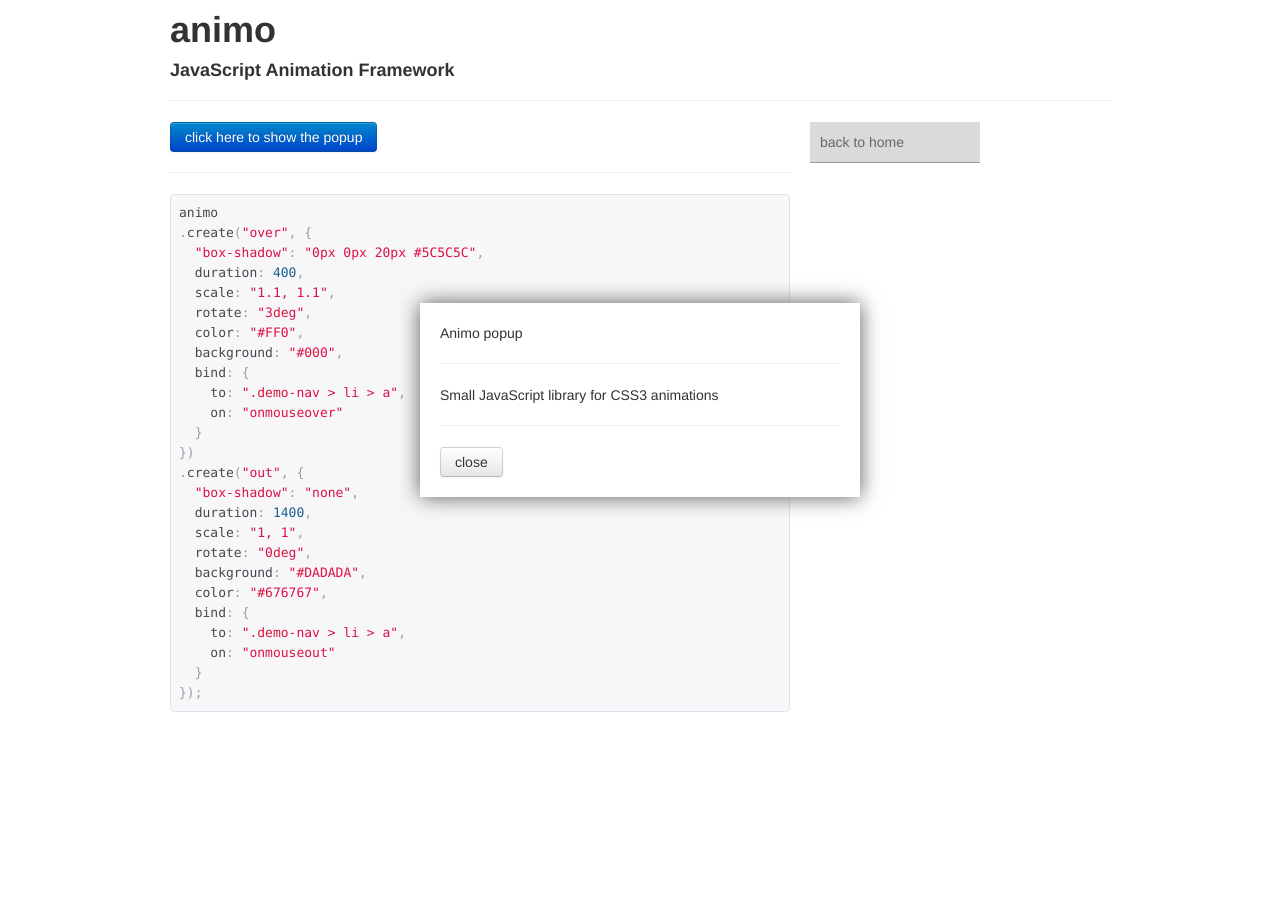
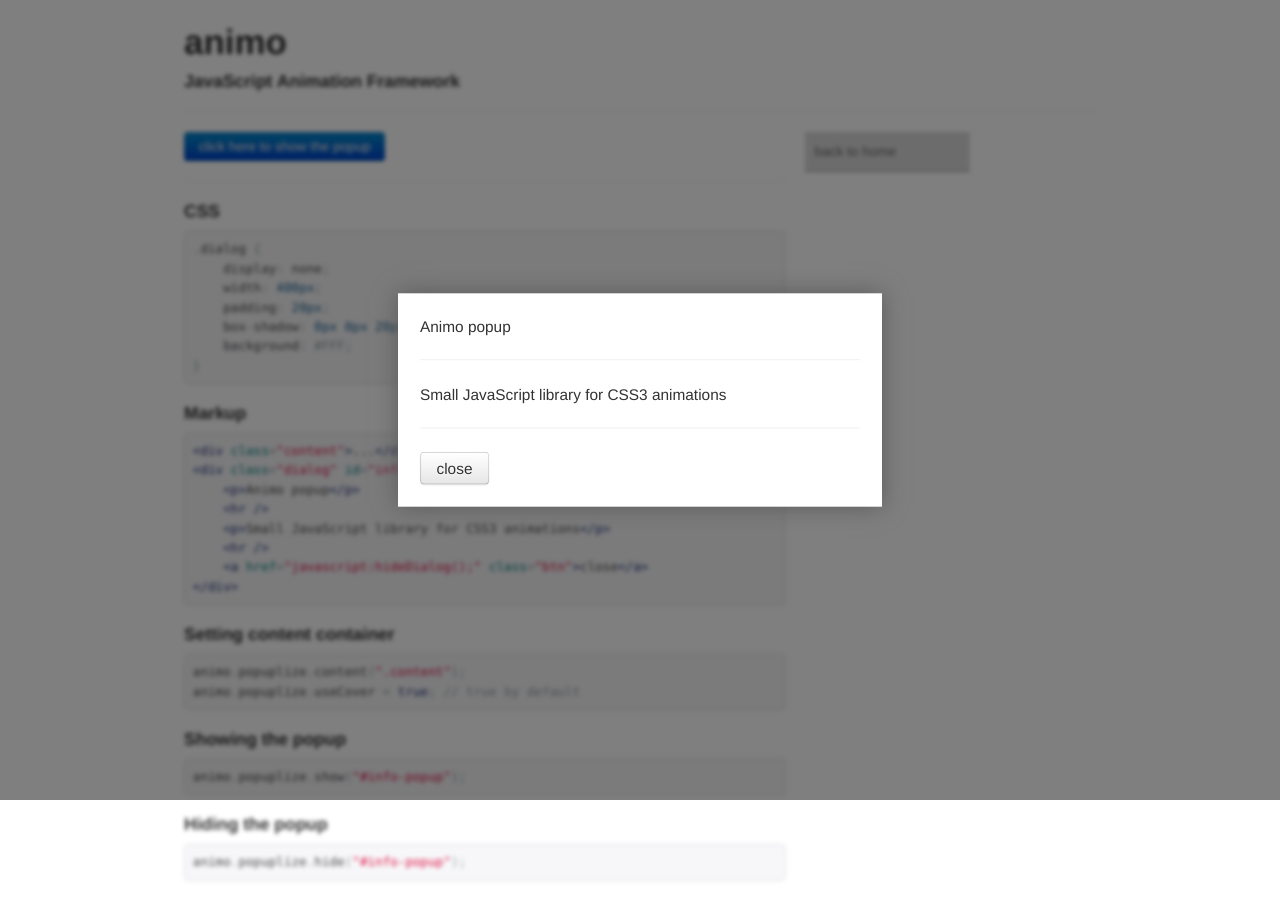
Before and after one commit to krasimir/animo-project, a plain HTML site: page examples/plugin.popuplize.html in a window 1280 px wide. Both pictures are taken after a click on the link "click here to show the popup". Before the commit the page ends 800 px from the top, so only its background shows below. Drawn offline with Linux system fonts and the light colour scheme.

Commit message:
Finishing popuplize plugin, updating README and examples

```diff
--- a/examples/plugin.popuplize.html
+++ b/examples/plugin.popuplize.html
@@ -50,6 +50,9 @@
                   }
                 });
 
+                animo.popuplize.content(".container");
+                animo.popuplize.useCover = true;
+
             }
 
             var showThePopup = function() {
@@ -63,6 +66,7 @@
 
     </head>
 <body>
+
     <div class="container">
         <h1>animo</h1>
         <h4>JavaScript Animation Framework</h4>
@@ -71,33 +75,46 @@
             <div class="span8">
               <a href="javascript:showThePopup();" class="btn btn-primary">click here to show the popup</a>
               <hr />
+
+<h4>CSS</h4>
 <pre class="prettyprint">
-animo
-.create("over", {
-  "box-shadow": "0px 0px 20px #5C5C5C",
-  duration: 400,
-  scale: "1.1, 1.1",
-  rotate: "3deg",
-  color: "#FF0",
-  background: "#000",
-  bind: {
-    to: ".demo-nav > li > a",
-    on: "onmouseover"
-  }
-})
-.create("out", {
-  "box-shadow": "none",
-  duration: 1400,
-  scale: "1, 1",
-  rotate: "0deg",
-  background: "#DADADA",
-  color: "#676767",
-  bind: {
-    to: ".demo-nav > li > a",
-    on: "onmouseout"
-  }
-});
+.dialog {
+    display: none;
+    width: 400px;
+    padding: 20px;
+    box-shadow: 0px 0px 20px #5C5C5C;
+    background: #FFF;
+}
 </pre>
+
+<h4>Markup</h4>
+<pre class="prettyprint">
+&lt;div class="content">...&lt;/div>
+&lt;div class="dialog" id="info-popup">
+    &lt;p>Animo popup&lt;/p>
+    &lt;hr />
+    &lt;p>Small JavaScript library for CSS3 animations&lt;/p>
+    &lt;hr />
+    &lt;a href="javascript:hideDialog();" class="btn">close&lt;/a>
+&lt;/div>
+</pre>
+
+<h4>Setting content container</h4>
+<pre class="prettyprint">
+animo.popuplize.content(".content");
+animo.popuplize.useCover = true; // true by default
+</pre>
+
+<h4>Showing the popup</h4>
+<pre class="prettyprint">
+animo.popuplize.show("#info-popup");
+</pre>
+
+<h4>Hiding the popup</h4>
+<pre class="prettyprint">
+animo.popuplize.hide("#info-popup");
+</pre>
+
             </div>
             <div class="span4">
                 <ul class="nav demo-nav">
@@ -107,6 +124,7 @@ animo
             <a href="#" id="special"></a>
         </div>
     </div>
+
     <div class="dialog" id="info-popup">
         <p>Animo popup</p>
         <hr />
@@ -114,5 +132,6 @@ animo
         <hr />
         <a href="javascript:hideDialog();" class="btn">close</a>
     </div>
+
 </body>
 </html>
--- a/src/animo.js
+++ b/src/animo.js
@@ -13,11 +13,18 @@ animo = (function() {
             var styles = "";
             var transforms = "";
             var transformProps = "scale, translate, rotate, skew";
-            var excludeProps = "duration, ease, scale, translate, rotate, skew, bind, skipAnimation";
+            var excludeProps = "duration, ease, scale, translate, rotate, skew, bind, skipAnimation, delay";
 
             if(!animation.skipAnimation) {
                 styles += setVendorStyle("transition-duration", animation.duration ? animation.duration + "ms" : defaultDuration + "ms");
                 styles += setVendorStyle("transition-timing-function", animation.ease || "ease-out");
+                if(animation.delay) {
+                    styles += setVendorStyle("transition-delay", animation.delay + "ms");
+                }
+            }
+
+            if(animation.filter) {
+                styles += setVendorStyle("filter", animation.filter);
             }
 
             for(var i in animation) {
@@ -29,6 +36,7 @@ animo = (function() {
             }
             if(transforms != "") {
                 styles += setVendorStyle("transform", transforms);
+                styles += setVendorStyle("transform-origin", "50%, 50%");
             }
             for(var i=0; i<elements.length; i++) {
                 if(typeof playOn != "undefined") {
@@ -85,7 +93,7 @@ animo = (function() {
             throw new Error("Missing animation with name '" + options.animation + "'. Did you set options.animation?");
         }
         if(options.callback) {
-            setTimeout(options.callback, animation.duration || defaultDuration)
+            setTimeout(options.callback, (animation.duration || defaultDuration) + 50);
         }
         for(var i=0; i<animated.length; i++){
             var e1 = animated[i].controller.elements;
--- a/src/animo.plugin.popuplize.js
+++ b/src/animo.plugin.popuplize.js
@@ -8,16 +8,27 @@
     animo.popuplize = (function() {
 
         var api = {};
+        var popupElement = null;
 
-        var show = function(element) {
-
+        var verifyElement = function(element) {
             var element = typeof element == "string" ? $(element) : element;
             if(element.length == 0) {
                 throw new Error("Wrong selector or object!");
                 return;
             } else if(element.length > 1) {
                 throw new Error("There are " + element.length + " elements passed to show method. It should be only one.");
+                return;
             }
+            if(element.parent().length === 0) {
+                $("body").append(element);
+            }
+            return element;
+        };
+
+        /* ********************************************************************* popup */
+        var show = function(element) {
+
+            element = popupElement = verifyElement(element);
 
             var positionProps = function() {
                 return {
@@ -27,56 +38,101 @@
                     "margin-left": (- element.outerWidth() / 2) + "px",
                     "margin-top": (- element.outerHeight() / 2) + "px",
                     display: "block",
-                    opacity: 0.4,
-                    scale: "1.2, 1.2"
+                    scale: "0.95, 0.95",
+                    opacity: 0
                 }
             };
 
             animo
-            .create("dialog.init", $.extend(positionProps(), {
-                skipAnimation: true
-            }))
-            .create("dialog.show", $.extend(positionProps(), {
-                opacity: 1,
-                scale: "1, 1",
-                duration: 500
-            }))
-            .create("dialog.hide", $.extend(positionProps(), {
-                duration: 300
-            }))
-            .create("dialog.hideEnds", {
-                display: "none",
-                skipAnimation: true
-            })
-            .play({
-                animation: "dialog.init",
-                element: element
-            });
+            .create("dialog.init", $.extend(positionProps(), { skipAnimation: true }))
+            .create("dialog.show", $.extend(positionProps(), { scale: "1.1, 1.1", opacity: 1, duration: 300 }))
+            .create("dialog.hide", $.extend(positionProps(), { duration: 300 }))
+            .create("dialog.hideEnds", { display: "none", skipAnimation: true })
+            .play({ animation: "dialog.init", element: element })
 
             setTimeout(function() {
                 animo.play({
                     animation: "dialog.show",
                     element: element
                 });
-            }, 20)
+            }, 20);
+
+            content.show();
+            cover.show();
 
             return api;
         };
-
         var hide = function(element) {
             animo.play({
                 animation: "dialog.hide",
                 element: element,
                 callback: function() {
-                    animo.play({
+                    animo
+                    .play({
                         animation: "dialog.hideEnds",
                         element: element
-                    })
+                    });
                 }
             });
+            content.hide();
+            cover.hide();
+        };
+
+        /* ********************************************************************* content */
+        var content = {
+            element: null,
+            selector: null,
+            animationHide: {
+                scale: "0.97, 0.97",
+                duration: 300,
+                filter: "blur(2px)"
+            },
+            animationShow: {
+                scale: "1, 1",
+                duration: 300,
+                filter: "none"
+            },
+            init: function(selector) {
+                content.selector = selector;
+            },
+            show: function() {
+                if(this.selector && !this.element) {
+                    this.element = verifyElement(this.selector);
+                    animo.create("content.hide", this.animationHide).create("content.show", this.animationShow);
+                }
+                if(this.element) {
+                    animo.play({ element: this.element, animation: "content.hide" });
+                }
+            },
+            hide: function() {
+                if(this.element) {
+                    animo.play({ element: this.element, animation: "content.show" });
+                }
+            }
         }
 
+        /* ********************************************************************* cover */
+        var cover = {
+            element: null,
+            show: function() {
+                if(api.useCover && !this.element) {
+                    this.element = $('<div class="animo-popuplize-cover"></div>');
+                    this.element.insertBefore(popupElement);
+                }
+                if(this.element) {
+                    this.element.attr("style", "position: absolute; width: 100%; height: 100%; top: 0; left: 0; opacity: 0.5; background: #000; display: block;" );
+                }
+            },
+            hide: function() {
+                if(this.element) {
+                    this.element.attr("style", "display: none;" );
+                }
+            }
+        };
+
         return api = {
+            useCover: true,
+            content: content.init,
             show: show,
             hide: hide
         }
```
Also changed, not shown: src/animo.min.js, src/animo.plugin.popuplize.min.js, 1 other file.
